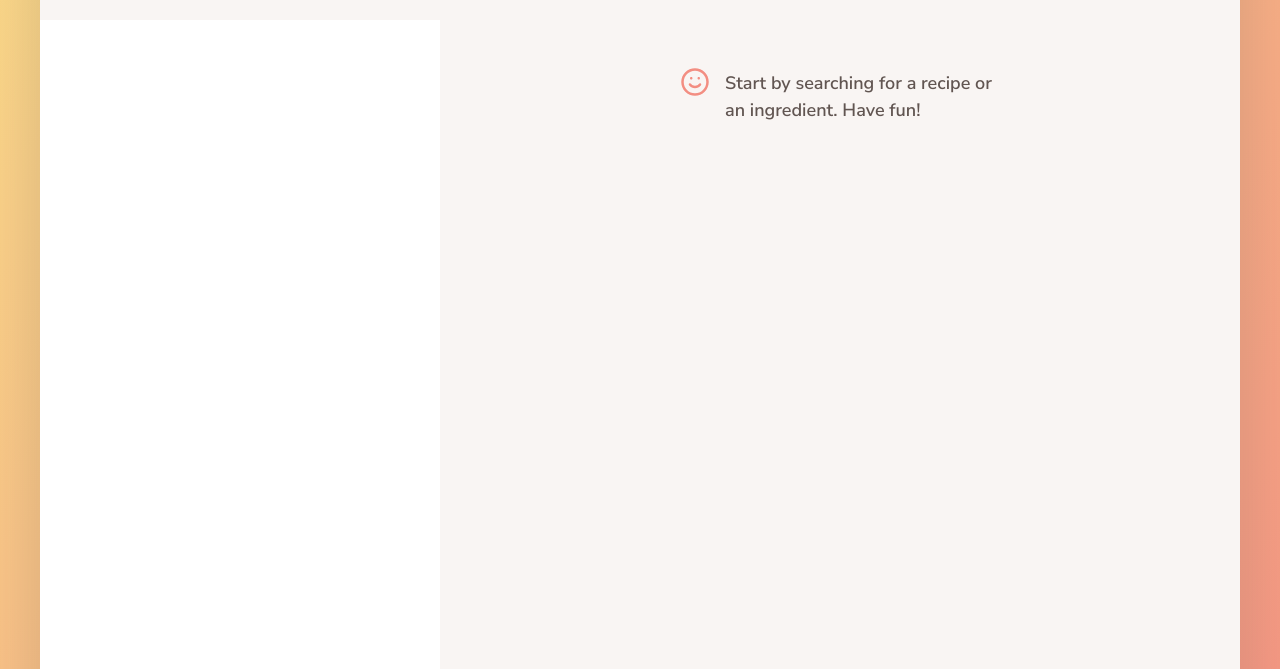
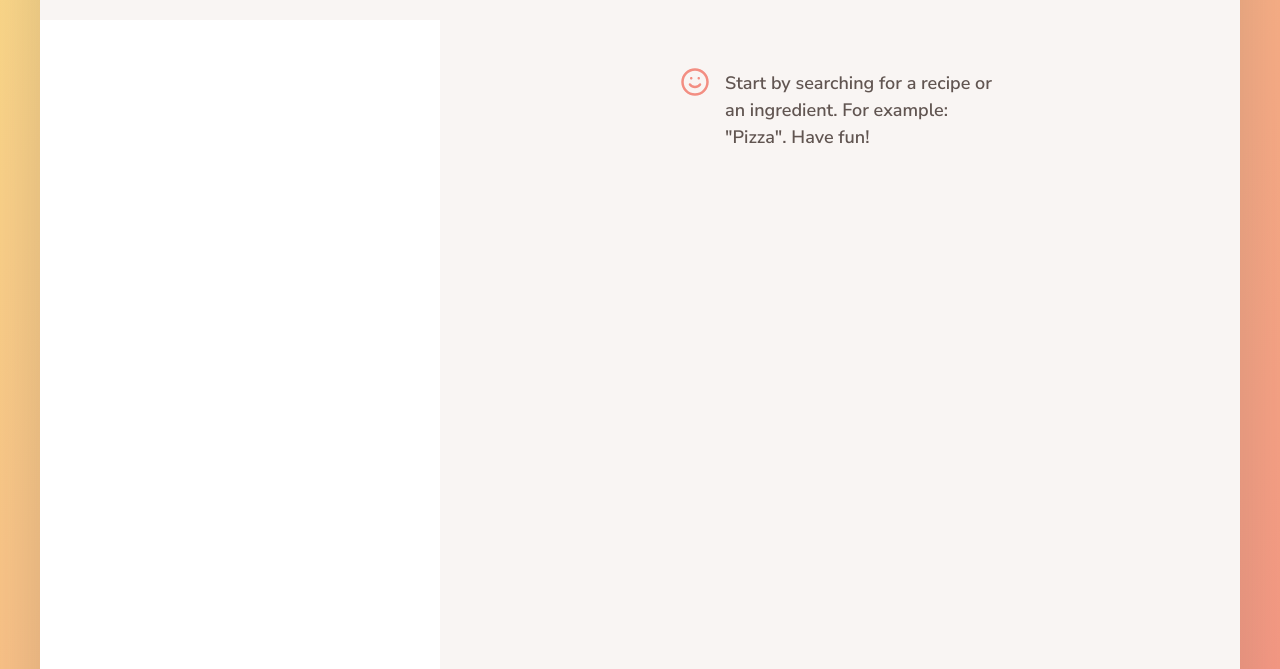
Before and after one commit to juliancdev/Forkify, a website built with Parcel: page index.html in a window 1280 px wide. Shown: the part 131-800 px from the top of the page. Built offline with nearby package versions, Linux system fonts and the light colour scheme.

Commit message:
Update index.html

```diff
--- a/index.html
+++ b/index.html
@@ -140,7 +140,7 @@
               <use href="src/img/icons.svg#icon-smile"></use>
             </svg>
           </div>
-          <p>Start by searching for a recipe or an ingredient. Have fun!</p>
+          <p>Start by searching for a recipe or an ingredient. For example: "Pizza". Have fun!</p>
         </div>
 
         <!-- <div class="spinner">
```
